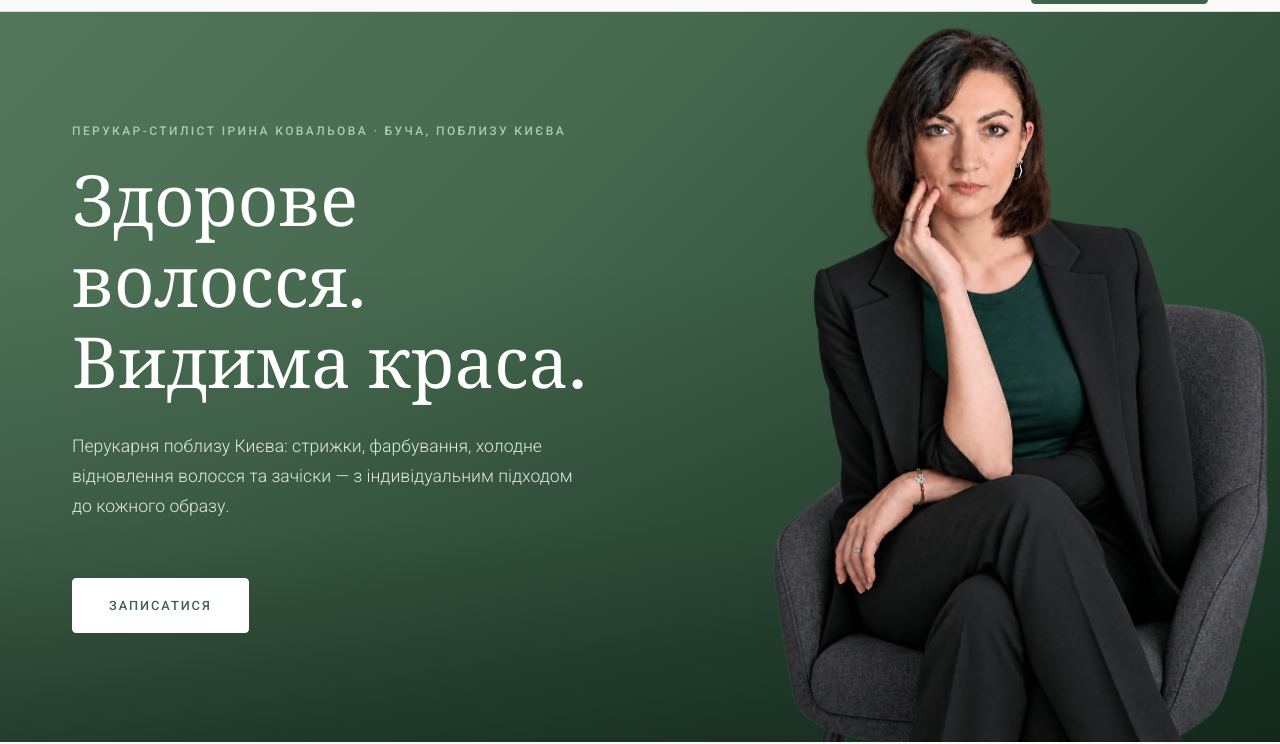
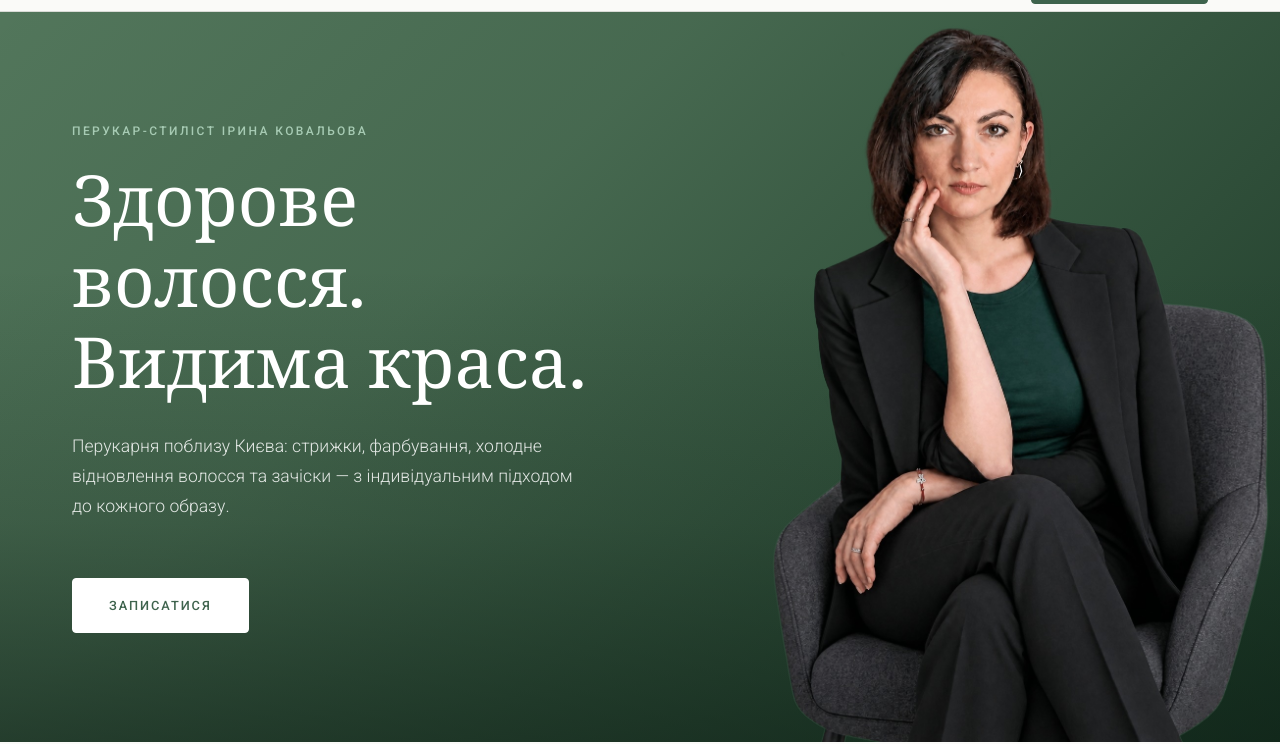
Before and after one commit to admira1ov1337/irina-kovalova-studio, a plain HTML site: page index.html in a window 1280 px wide. Shown: the part 58-802 px from the top of the page. Drawn offline with nearby package versions, Linux system fonts and the light colour scheme.

Commit message:
v6 SEO keywords update

```diff
--- a/index.html
+++ b/index.html
@@ -175,7 +175,7 @@
     <section id="hero" class="hero">
       <div class="hero-content">
         <div class="hero-copy">
-          <p class="eyebrow">          Перукар-стиліст Ірина Ковальова · Буча, поблизу Києва</p>
+          <p class="eyebrow">          Перукар-стиліст Ірина Ковальова</p>
           <h1>Здорове волосся. Видима краса.</h1>
                     <p class="hero-text">Перукарня поблизу Києва: стрижки, фарбування, холодне відновлення волосся та зачіски — з індивідуальним підходом до кожного образу. </p>
           <a href="#zapys" class="btn">Записатися</a>
```
